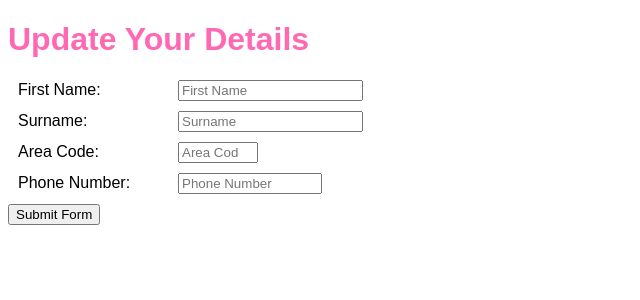
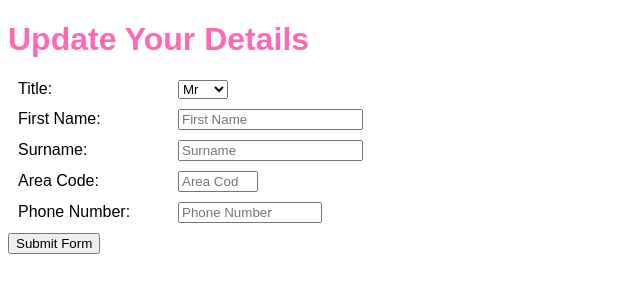
Before and after one commit to Ashiqr/Generic-Form, a React app: page / in a window 1280 px wide. Shown: the top 300 px of the page, without its empty margins (0-640 px from the left). Built offline with nearby package versions, Linux system fonts and the light colour scheme; the HTML template or start-up script is replaced by a standard one.

Commit message:
add select option

```diff
--- a/src/Components/Form.js
+++ b/src/Components/Form.js
@@ -4,9 +4,9 @@
 import React from 'react';
 import Name from './Name';
 import Number from './Number';
+import SelectOption from './SelectOption';
 import validation from './validation';
 import Submit from './Submit';
-import { Global, css } from '@emotion/core'
 
 
 const inputStyles = {display: 'table', margin: '10px', };
@@ -14,6 +14,8 @@ const inputStyles = {display: 'table', margin: '10px', };
 const Form = () => {return (
     <React.Fragment>
         <form>
+            <SelectOption name='title' label='Title'
+                options={[{value: '1', label: 'Mr'}, {value: '2', label: 'Mrs'}, {value: '3', label: 'Miss'}, {value: '4', label: 'Dr'}, {value: '5', label: 'Prof'}]} style={inputStyles}/>
             <Name name='first_name' label='First Name' max='25' value={''} required={true} Validate={(Name) => {
                 return validation.ValidateInput([validation.RequiredInput, validation.OnlyText], Name);
             }} style={inputStyles}/>
@@ -26,6 +28,7 @@ const Form = () => {return (
             <Number name='phone_number' label='Phone Number' value={''} required={true} min={0} max={9999999999999} step={1} Validate={(number) => {
                 return validation.ValidateInput([validation.RequiredInput, validation.OnlyNumeric], number);
             }} style={inputStyles}/>
+
             <Submit text='Submit Form' formName='react-root'/>
         </form>
     </React.Fragment>
--- /dev/null
+++ b/src/Components/SelectOption.js
@@ -0,0 +1,20 @@
+import React from 'react';
+
+const SelectOption = (data) => {
+    return (
+        <React.Fragment>
+            <div style={data.style}>
+                <label style={{marginRight: '5px', display:'table-cell', width:'160px'}}>{data.label}:</label>
+                <select name={data.name}  >
+                {data.options.map((option) => (
+                    <option key={option.value} value={option.value}>
+                        {option.label}
+                    </option>
+                    ))}
+                </select>
+            </div>
+        </React.Fragment>
+    )
+};
+
+export default SelectOption;
--- a/src/Components/Submit.js
+++ b/src/Components/Submit.js
@@ -2,8 +2,8 @@ import React from 'react';
 
 const Submit = (data) => {
 
-    const getFormData = (e) =>{
-        var container = document.getElementById(data.formName);
+    const getInputsData = (formName) => {
+        var container = document.getElementById(formName);
         var inputs = container.getElementsByTagName('input');
         var result = {};
         for (var index = 0; index < inputs.length; ++index) {
@@ -11,9 +11,26 @@ const Submit = (data) => {
                 result[inputs[index].name] = inputs[index].value;
             }
             else{
-                return 'Form contains invalid input';
+                return false;
             }
         }
+        return result;
+    }
+    const getSelectsData = (formName) => {
+        var container = document.getElementById(formName);
+        var selects = container.getElementsByTagName('select');
+        var result = {};
+        for (var index = 0; index < selects.length; ++index) {
+            result[selects[index].name] = selects[index].value;
+        }
+        return result;
+    }
+    const getFormData = (e) =>{
+        var result = getInputsData(data.formName);
+        if (!result){
+            return 'Form has invalid input';
+        }
+        result = Object.assign({}, result, getSelectsData(data.formName));
         e.preventDefault();
         return result;
     }
```
Also changed, not shown: 2 other files (tests, documents, lock files or other folders).
